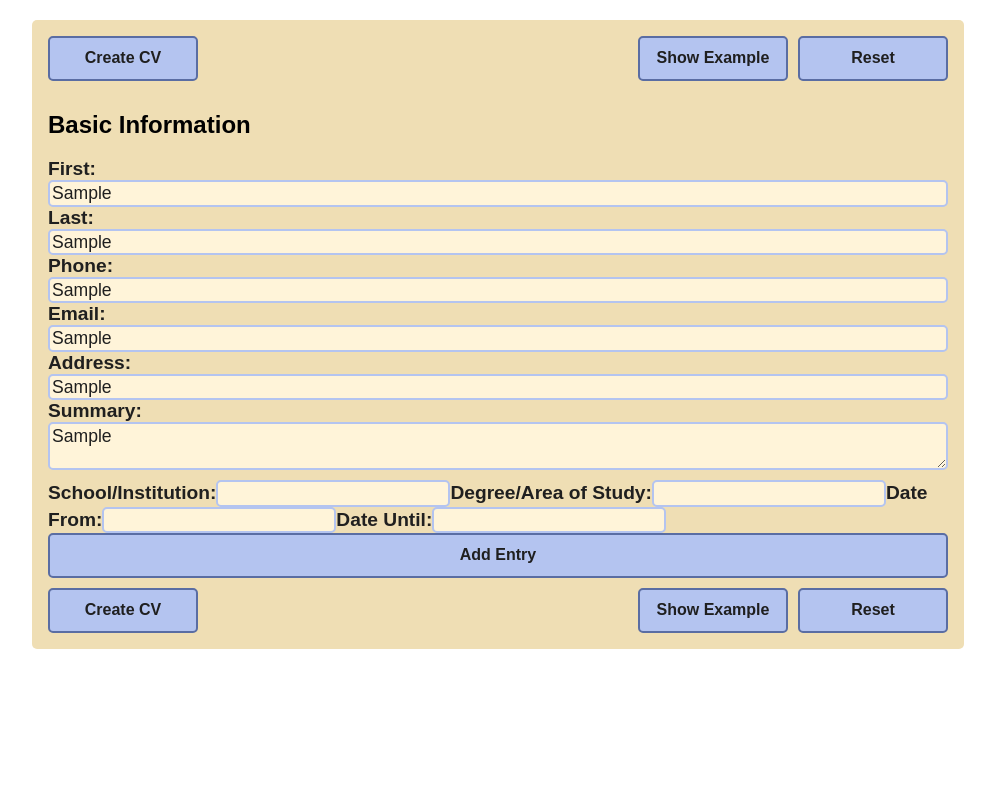
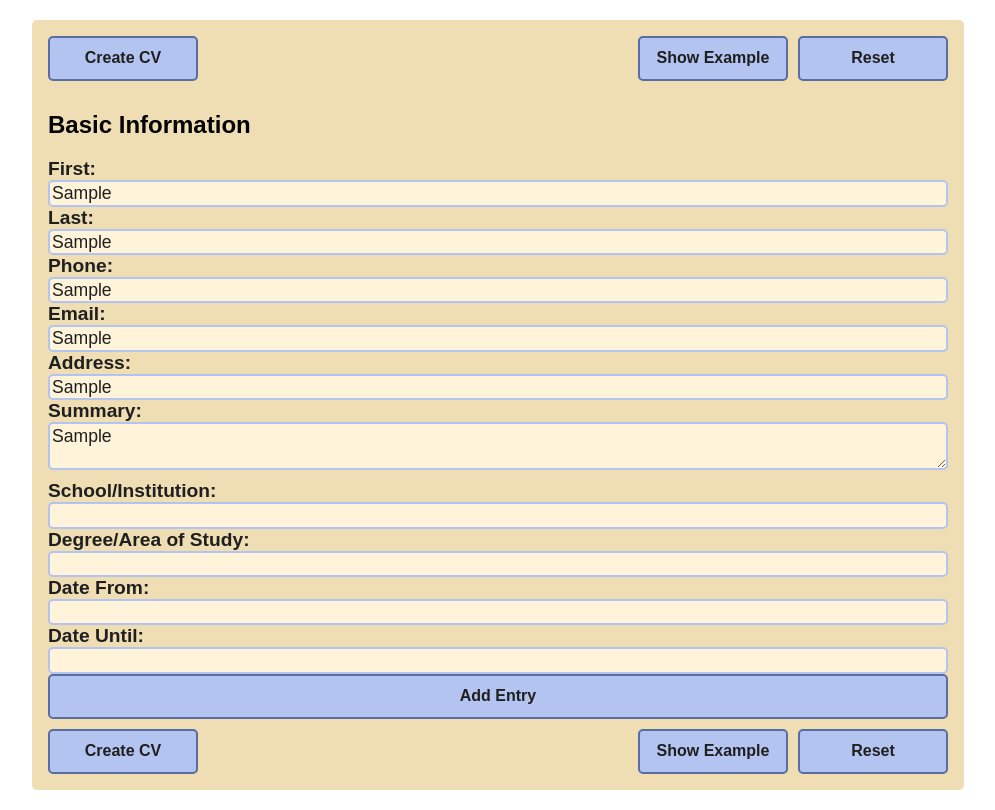
Before and after one commit to xincryptedx/cv-creator, a React (Vite) app: page / in a window 1280 px wide. Both pictures are taken after typing "Sample", "Sample", "Sample", "Sample", "Sample", "Sample" into the empty fields and a click on the button "Add Entry". Shown: the whole page, without its empty margins (142-1137 px from the left). Built offline with nearby package versions, Linux system fonts and the light colour scheme.

Commit message:
Fix typo in class name

```diff
--- a/src/components/EducationEntry.jsx
+++ b/src/components/EducationEntry.jsx
@@ -21,7 +21,7 @@ function EducationEntry({ entryData, setDataProperty }) {
   }
 
   return (
-    <section className={styles.EducationEntry}>
+    <section className={styles.educationEntry}>
       <FormInput
         labelFor="schoolName"
         labelText="School/Institution:"
```
